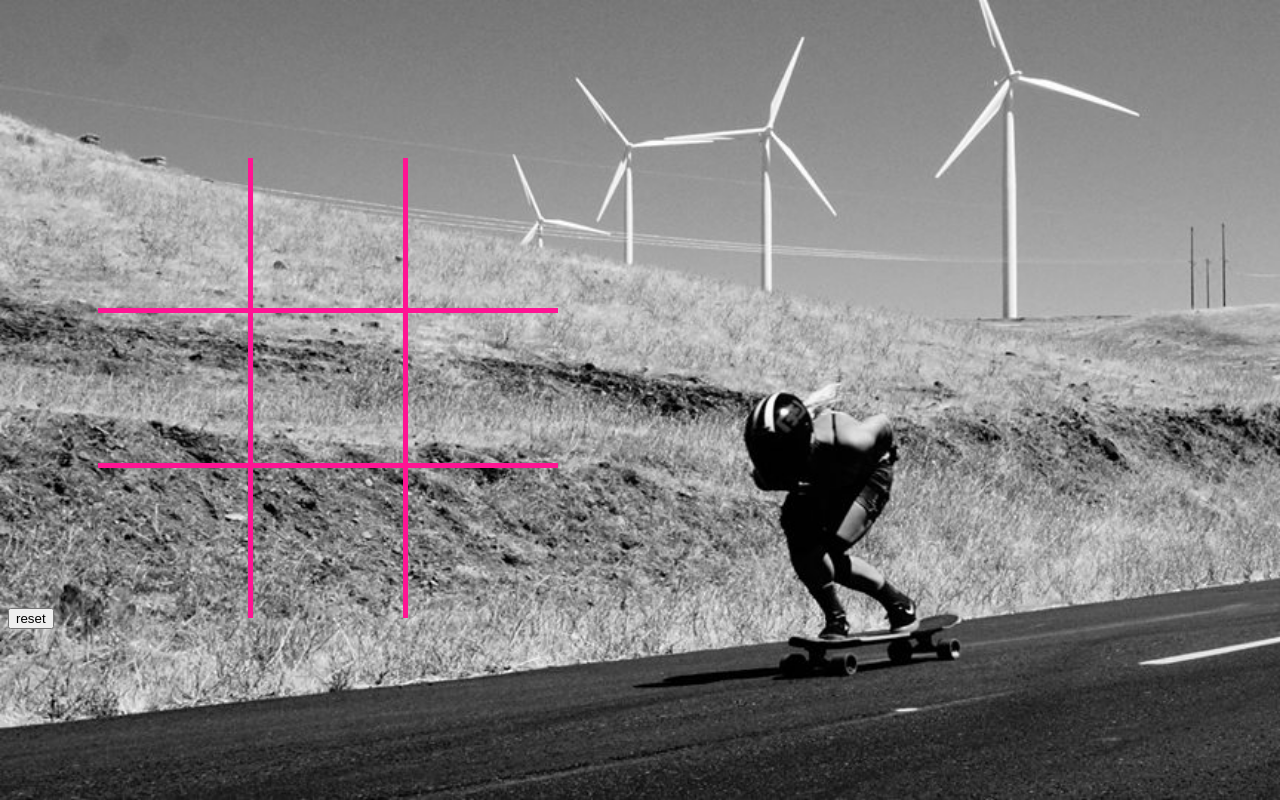
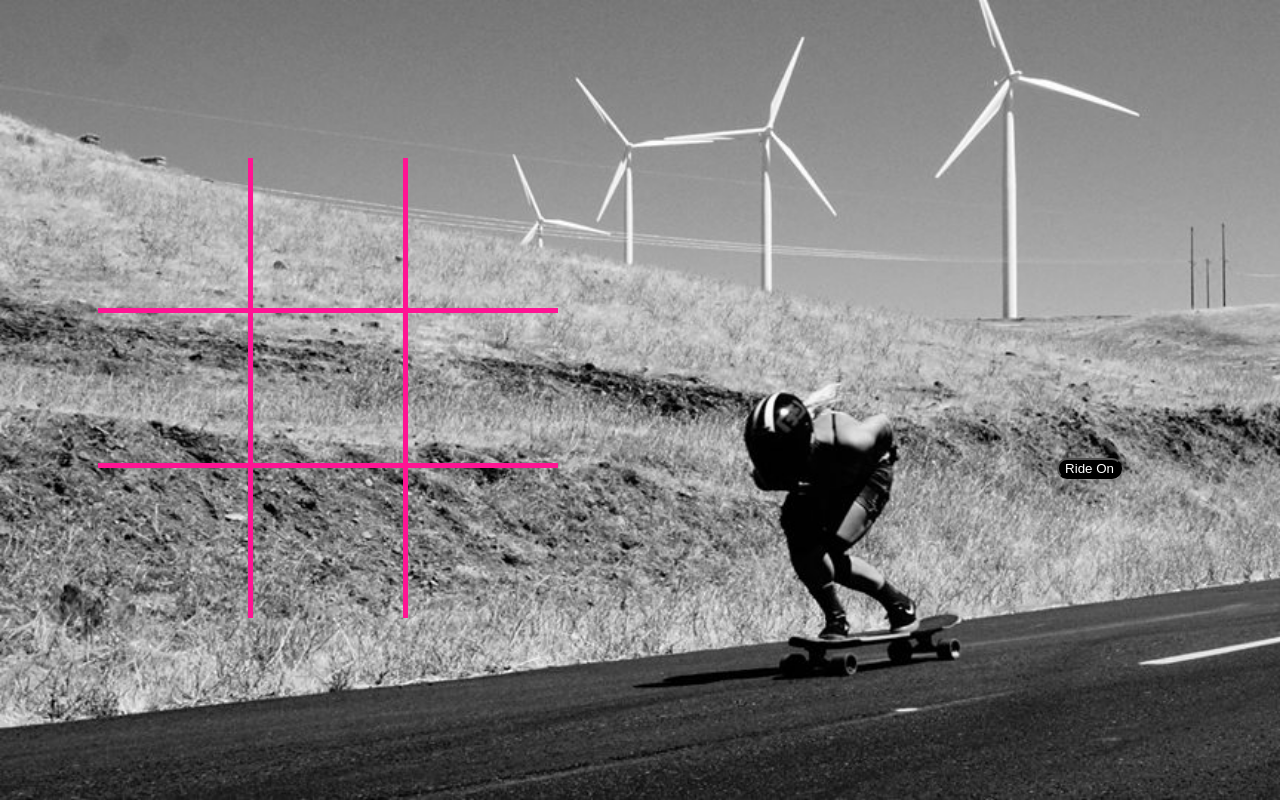
Before and after one commit to Rbailin/Week-1-Tic-Tac-Toe, a plain HTML site: page index.html in a window 1280 px wide. Drawn offline with Linux system fonts and the light colour scheme.

Commit message:
update to button CSS

```diff
--- a/index.html
+++ b/index.html
@@ -32,7 +32,8 @@
 </div>
 <div class="clear"></div>
 
-<input type="button" value = "reset" onclick="reset()" />
+
+<input id="push" type="button" value = "Ride On" onclick="reset()" />
 
     <script src="tictac.js" type="text/javascript"></script>
 
--- a/style.css
+++ b/style.css
@@ -136,3 +136,14 @@ width: 150px;
 height: 150px;
 
 }
+
+
+#push {
+	background-color: black;
+	float: right;
+	color: white;
+	position: relative;
+	right: 150px;
+	bottom: 150px;
+	border-radius: 10px;
+		}
--- a/tictac.js
+++ b/tictac.js
@@ -106,7 +106,8 @@ if (moves [0][0]=="o" && moves [1][0]=="o" && moves [2][0]=="o")
 
 function reset(){
 	var cells = document.getElementsByClassName("tile");
-	for(var i=0; i<cells.length; i++) {
+	for(var i=0; i<cells.length; i++)
+{
 		cells[i].innerHTML="";
 	}
 	moves= [[null, null, null], [null, null, null], [null, null, null]];
```
Also changed, not shown: 1 other file.
